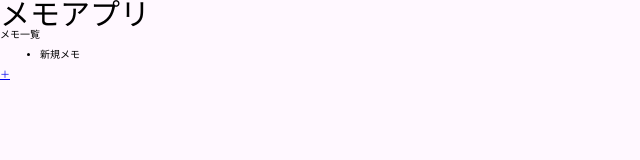
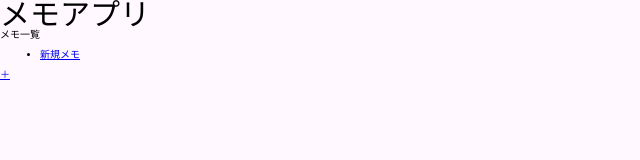
Before and after one commit to uchihiro04/memoapp-spa, a Vue app: page /memos/new in a window 1280 px wide. Both pictures are taken after a click on the button "保存". Shown: the top 160 px of the page, without its empty margins (0-640 px from the left). Built offline with nearby package versions, Linux system fonts and the light colour scheme.

Commit message:
メモの編集機能を実装、空白の状態でメモを新規保存できないように変更
メモの編集機能を実装しました。また、空白の状態でメモを新規保存できないように変更しました。

```diff
--- /dev/null
+++ b/src/components/EditMemoForm.vue
@@ -0,0 +1,24 @@
+<script setup>
+import MemoList from "./MemoList.vue";
+import { computed } from "vue";
+import { store } from "../store.js";
+import { useRouter, useRoute } from "vue-router";
+
+const route = useRoute();
+const router = useRouter();
+const editingMemo = computed(() => store.findMemo(route.params.id));
+
+function onSubmit(event) {
+  event.preventDefault();
+  store.updateMemo(route.params.id);
+  router.push("/");
+}
+</script>
+
+<template>
+  <MemoList />
+  <form class="memo-form">
+    <textarea v-model="editingMemo.body" cols="30" rows="10"></textarea>
+    <button type="submit" @click="onSubmit">編集</button>
+  </form>
+</template>
--- a/src/components/MemoList.vue
+++ b/src/components/MemoList.vue
@@ -5,7 +5,9 @@ import { store } from "../store.js";
 <template>
   <h1>メモ一覧</h1>
   <ul v-for="memo in store.memos" :key="memo.id">
-    <li>{{ memo.firstLine }}</li>
+    <li>
+      <RouterLink :to="`/memos/${memo.id}`">{{ memo.firstLine }}</RouterLink>
+    </li>
   </ul>
   <router-link to="/memos/new">＋</router-link>
 </template>
--- a/src/router/index.js
+++ b/src/router/index.js
@@ -17,6 +17,11 @@ const router = createRouter({
       name: "new",
       component: () => import("../views/NewMemoView.vue"),
     },
+    {
+      path: "/memos/:id",
+      name: "memo",
+      component: () => import("../views/EditMemoView.vue"),
+    },
   ],
 });
 
--- a/src/store.js
+++ b/src/store.js
@@ -5,12 +5,26 @@ export const store = reactive({
   body: "新規メモ",
   memos: JSON.parse(localStorage.getItem(STORAGE_KEY)) || [],
   add() {
-    store.memos.push({
+    if (!this.body.trim()) {
+      alert("未入力の状態ではメモを保存できません");
+      return;
+    }
+    this.memos.push({
       id: self.crypto.randomUUID(),
-      firstLine: store.body.trim().split(/\n/)[0],
-      body: store.body,
+      firstLine: this.body.trim().split(/\n/)[0],
+      body: this.body,
     });
-    localStorage.setItem(STORAGE_KEY, JSON.stringify(store.memos));
-    store.body = "新規メモ";
+    localStorage.setItem(STORAGE_KEY, JSON.stringify(this.memos));
+    this.body = "新規メモ";
+  },
+
+  updateMemo(id) {
+    const memo = this.findMemo(id);
+    memo.firstLine = memo.body.trim().split(/\n/)[0];
+    localStorage.setItem(STORAGE_KEY, JSON.stringify(this.memos));
+  },
+
+  findMemo(id) {
+    return this.memos.find((memo) => memo.id === id);
   },
 });
--- /dev/null
+++ b/src/views/EditMemoView.vue
@@ -0,0 +1,7 @@
+<script setup>
+import EditMemoForm from "../components/EditMemoForm.vue";
+</script>
+
+<template>
+  <EditMemoForm />
+</template>
```
